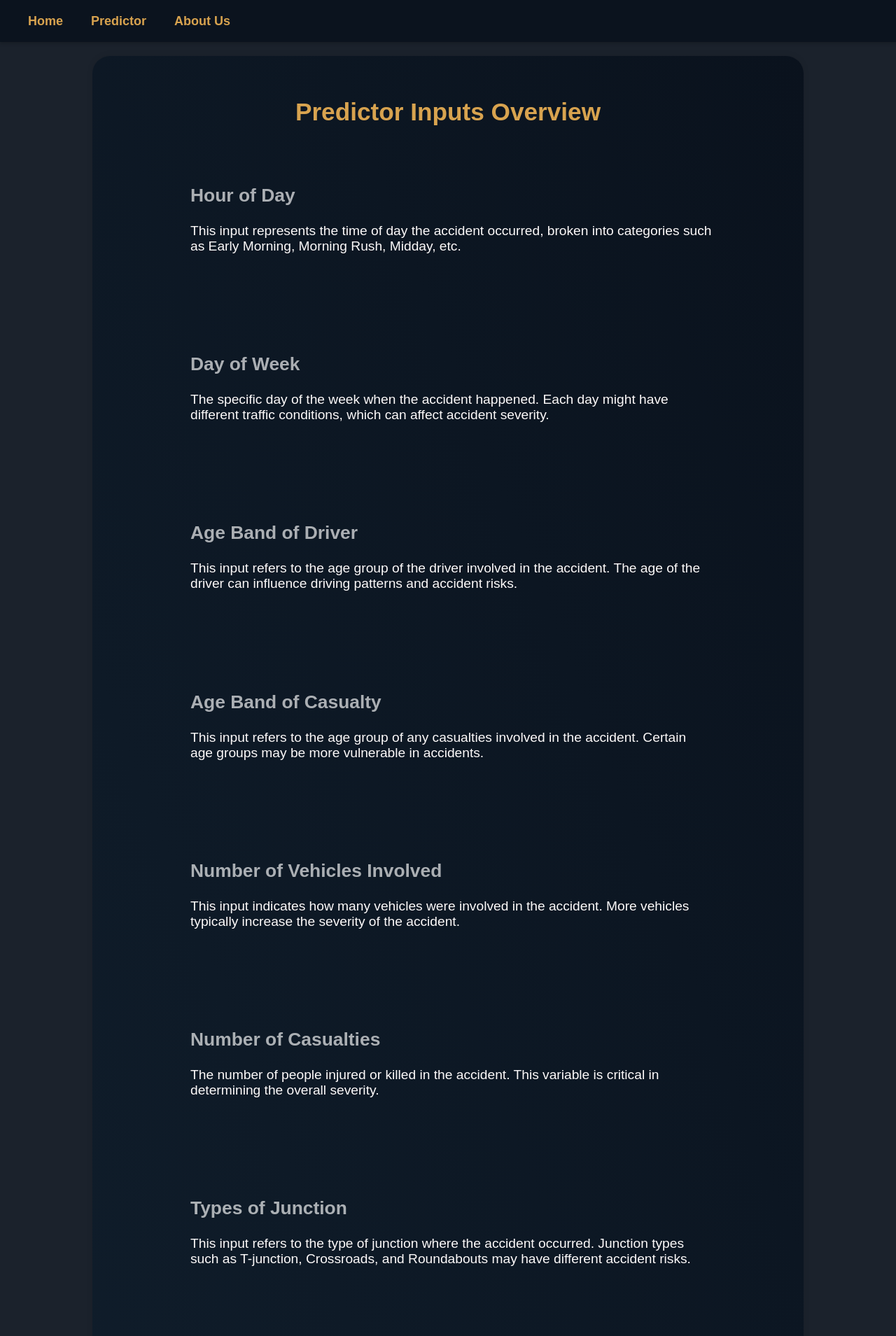
After one commit to Takeshi2K02/Accident_Severity_Prediction, a Flask app: template templates/home.html in a window 1280 px wide. The commit adds this page. Shown: the top 1909 px of the page at 70% size. Run offline with Flask 3, Linux system fonts and the light colour scheme; the template is opened without the code that fills it, so the values that code supplies are empty.

Commit message:
Added the Home page and the About us page.
Did some UI changes and added two more additional templates.

```diff
--- a/app.py
+++ b/app.py
@@ -63,7 +63,15 @@ def prediction(list):
 
         return severity_mapping.get(predicted_value)
 
-@app.route('/', methods=['POST', 'GET'])
+@app.route('/')
+def home():
+    return render_template('home.html')
+
+@app.route('/aboutus')
+def aboutus():
+    return render_template('aboutus.html')
+
+@app.route('/predictor', methods=['POST', 'GET'])
 def index():
     pred = ''
     form_data = {}
@@ -124,7 +132,7 @@ def index():
 
         print(pred)
 
-    return render_template("index.html", pred = pred, form_data=form_data)
+    return render_template("predictor.html", pred = pred, form_data=form_data)
 
 if __name__ == '__main__':
 
--- a/static/styles.css
+++ b/static/styles.css
@@ -91,13 +91,19 @@ h3{
   font-size: 150%;
 }
 
-.inputfield {
+p {
+  padding: 0 0 40px 0;
+  color: #fdfafa;
+  font-size: larger;
+}
+
+.inputfield, .h-inputfield {
   margin-bottom: 15px;
   display: flex;
   flex-direction: column;
 }
 
-.inputfield label {
+.inputfield label, .h-inputfield label{
   font-size: 110%;
   font-weight: 600;
   padding-bottom: 10px;
@@ -113,6 +119,29 @@ h3{
   color: #D8A34F;
   background-color: #343e48;
   height: 50px;
+}
+
+/* Container class for hover effect */
+.h-inputfield {
+  padding: 20px;
+  width: 96%;
+  border-radius: 12px;
+  position: relative; /* For proper positioning */
+  overflow: hidden; /* To ensure it doesn’t overflow */
+  display: inline-block;
+  transition: transform 0.3s ease, box-shadow 0.3s ease;
+}
+
+/* Zoom-in and float effect on hover */
+.h-inputfield:hover {
+  transform: scale(1.1); /* Zoom in slightly */
+  box-shadow: 0 10px 20px rgba(0, 0, 0, 0.3); /* Add a shadow for floating effect */
+  z-index: 10; /* Bring the element in front */
+}
+
+/* For smoother floating experience */
+.h-inputfield:active {
+  transform: scale(1.05); /* Reduce zoom when active/clicked */
 }
 
 .button {
--- /dev/null
+++ b/templates/home.html
@@ -0,0 +1,87 @@
+<!DOCTYPE html>
+<html lang="en">
+<head>
+    <meta charset="UTF-8">
+    <meta name="viewport" content="width=device-width, initial-scale=1.0">
+    <title>Home</title>
+    <link rel="stylesheet" type="text/css" href="/static/styles.css">
+</head>
+<body>
+    <nav>
+        <ul>
+            <li><a href="/">Home</a></li>
+            <li><a href="/predictor">Predictor</a></li>
+            <li><a href="/aboutus">About Us</a></li>
+        </ul>
+    </nav>
+
+    <div class="wrapper">
+        <div class="columns">
+            <div class="title">
+                Predictor Inputs Overview
+            </div>
+
+            <!-- Hour of Day -->
+            <div class="h-inputfield">
+                <h3><label for="Hour_of_Day">Hour of Day</label></h3>
+                <p>This input represents the time of day the accident occurred, broken into categories such as Early Morning, Morning Rush, Midday, etc.</p>
+            </div>
+
+            <!-- Day of Week -->
+            <div class="h-inputfield">
+                <h3><label for="Day_of_week">Day of Week</label></h3>
+                <p>The specific day of the week when the accident happened. Each day might have different traffic conditions, which can affect accident severity.</p>
+            </div>
+
+            <!-- Age Band of Driver -->
+            <div class="h-inputfield">
+                <h3><label for="Age_band_of_driver">Age Band of Driver</label></h3>
+                <p>This input refers to the age group of the driver involved in the accident. The age of the driver can influence driving patterns and accident risks.</p>
+            </div>
+
+            <!-- Age Band of Casualty -->
+            <div class="h-inputfield">
+                <h3><label for="Age_band_of_casualty">Age Band of Casualty</label></h3>
+                <p>This input refers to the age group of any casualties involved in the accident. Certain age groups may be more vulnerable in accidents.</p>
+            </div>
+
+            <!-- Number of Vehicles Involved -->
+            <div class="h-inputfield">
+                <h3><label for="Number_of_vehicles_involved">Number of Vehicles Involved</label></h3>
+                <p>This input indicates how many vehicles were involved in the accident. More vehicles typically increase the severity of the accident.</p>
+            </div>
+
+            <!-- Number of Casualties -->
+            <div class="h-inputfield">
+                <h3><label for="Number_of_casualties">Number of Casualties</label></h3>
+                <p>The number of people injured or killed in the accident. This variable is critical in determining the overall severity.</p>
+            </div>
+
+            <!-- Types of Junction -->
+            <div class="h-inputfield">
+                <h3><label for="Types_of_Junction">Types of Junction</label></h3>
+                <p>This input refers to the type of junction where the accident occurred. Junction types such as T-junction, Crossroads, and Roundabouts may have different accident risks.</p>
+            </div>
+
+            <!-- Area Accident Occurred -->
+            <div class="h-inputfield">
+                <h3><label for="Area_accident_occured">Area Accident Occurred</label></h3>
+                <p>This input refers to the geographical area where the accident took place, such as residential areas, urban areas, or rural areas.</p>
+            </div>
+
+            <!-- Light Conditions -->
+            <div class="h-inputfield">
+                <h3><label for="Light_conditions">Light Conditions</label></h3>
+                <p>This input describes the lighting conditions at the time of the accident. Daylight, darkness, and street lighting can all influence accident severity.</p>
+            </div>
+
+            <!-- Weather Conditions -->
+            <div class="h-inputfield">
+                <h3><label for="Weather_conditions">Weather Conditions</label></h3>
+                <p>This input refers to the weather conditions at the time of the accident, including normal, rainy, foggy, or snowy weather, which can all affect driving and accident severity.</p>
+            </div>
+
+        </div>
+    </div>
+</body>
+</html>
```
Also changed, not shown: templates/aboutus.html (added, +63 -0 lines), templates/predictor.html (renamed from templates/index.html, +4 -4 lines), README.md.
